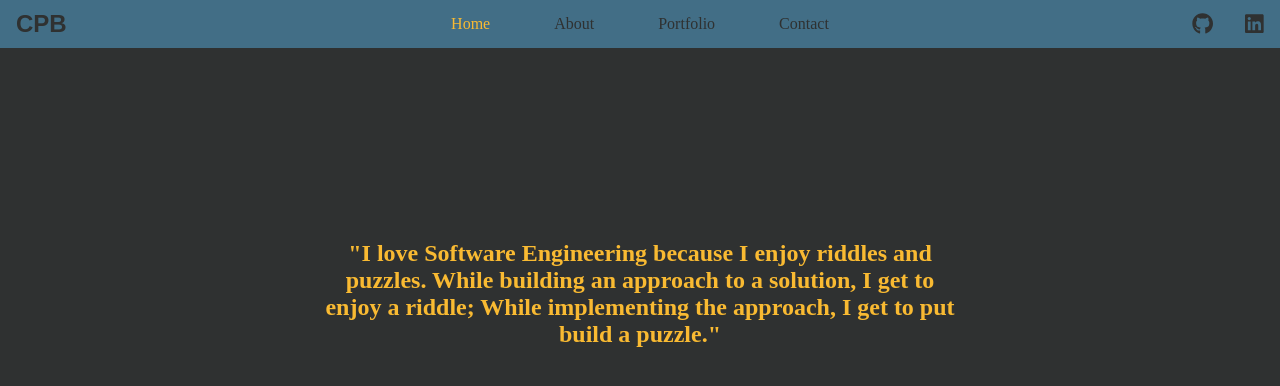
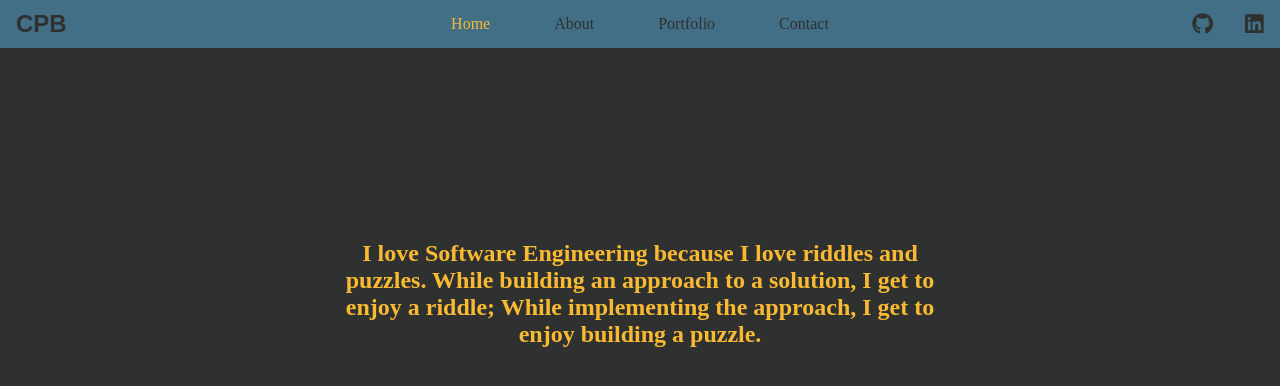
Before and after one commit to cpbennett4/charlesPaulBennett, a React app: page / in a window 1280 px wide. Shown: the top 386 px of the page. Built offline with nearby package versions, Linux system fonts and the light colour scheme; the HTML template or start-up script is replaced by a standard one; a web font is replaced by a local one.

Commit message:
Correct landing statement

```diff
--- a/client/src/containers/Home.jsx
+++ b/client/src/containers/Home.jsx
@@ -3,9 +3,9 @@ import React from 'react';
 const Home = () => (
   <div className="Home">
     <h2>
-      &quot;I love Software Engineering because I enjoy riddles and puzzles.
+      I love Software Engineering because I love riddles and puzzles.
       While building an approach to a solution, I get to enjoy a riddle;
-      While implementing the approach, I get to put build a puzzle.&quot;
+      While implementing the approach, I get to enjoy building a puzzle.
     </h2>
   </div>
 );
```
